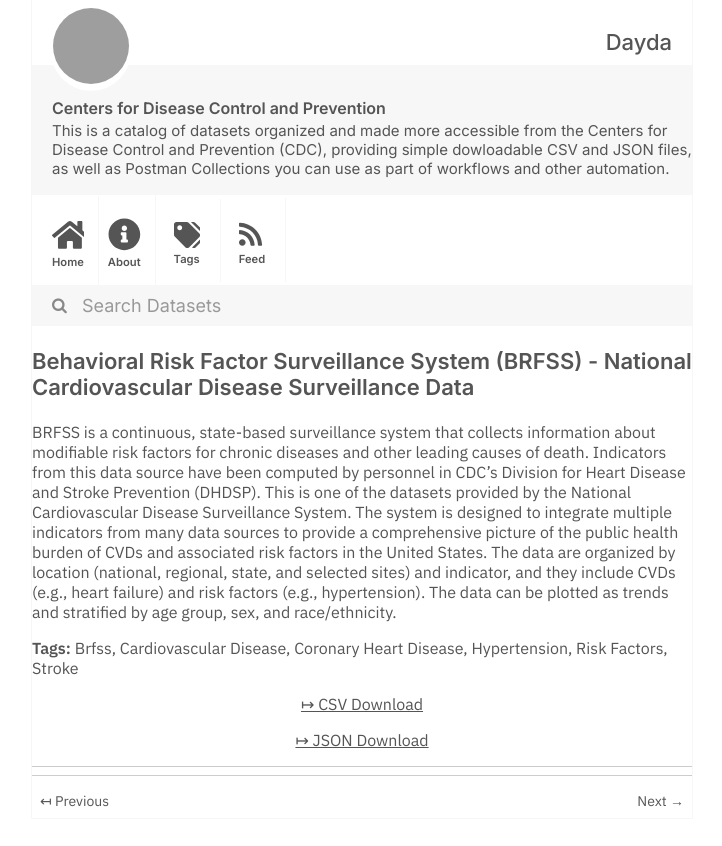
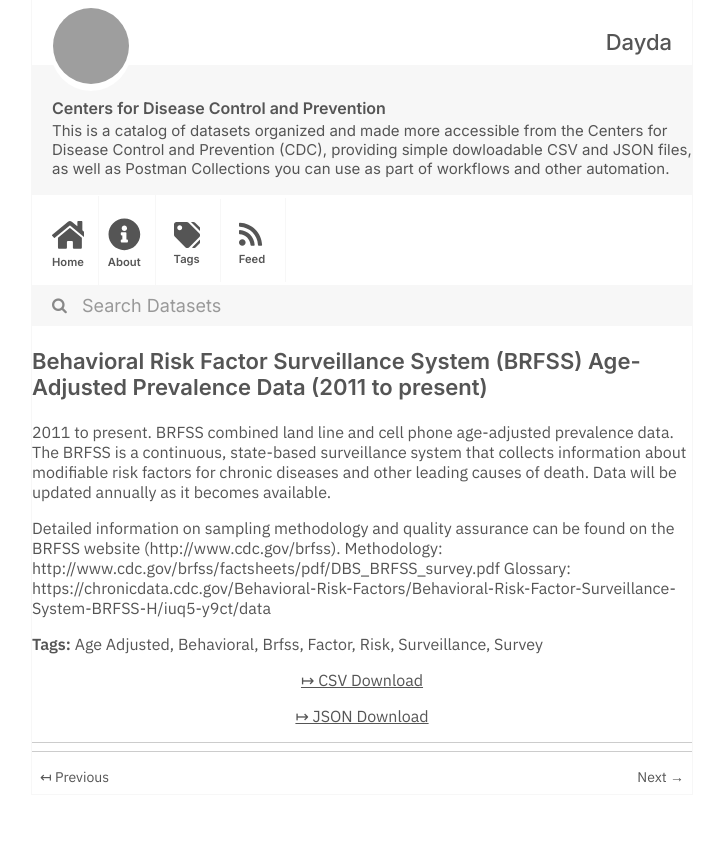
Before and after one commit to dayda-entities/centers-for-disease-control-and-prevention, a Jekyll site: the page built from _posts/2020-11-12-behavioral-risk-factor-surveil.md, in a window 1280 px wide, cut to the strip 0-846 px from the top of the page. Shown: the whole strip, without its empty margins (278-1000 px from the left). Built offline with Jekyll 4.4.1, drawn with Linux system fonts in a browser that asks for light colours; grey boxes are pictures that could not be loaded.

Commit message:
Publish Data

```diff
--- a/_posts/2020-11-12-behavioral-risk-factor-surveil.md
+++ b/_posts/2020-11-12-behavioral-risk-factor-surveil.md
@@ -1,22 +1,28 @@
 ---
 title: >-
-  Behavioral Risk Factor Surveillance System (BRFSS) -  National Cardiovascular
-  Disease Surveillance Data
-created: '2020-11-12T12:14:57.677899'
-modified: '2021-04-21T19:27:51.693573'
+  Behavioral Risk Factor Surveillance System (BRFSS) Age-Adjusted Prevalence
+  Data (2011 to present)
+created: '2020-11-12T12:14:07.102250'
+modified: '2021-04-21T19:22:09.692237'
 state: active
 type: dataset
 tags:
+  - Age Adjusted
+  - Behavioral
   - Brfss
-  - Cardiovascular Disease
-  - Coronary Heart Disease
-  - Hypertension
-  - Risk Factors
-  - Stroke
+  - Factor
+  - Risk
+  - Surveillance
+  - Survey
 groups: []
-csv_url: 'https://data.cdc.gov/api/views/ikwk-8git/rows.csv?accessType=DOWNLOAD'
-json_url: 'https://data.cdc.gov/api/views/ikwk-8git/rows.json?accessType=DOWNLOAD'
+csv_url: 'https://data.cdc.gov/api/views/d2rk-yvas/rows.csv?accessType=DOWNLOAD'
+json_url: 'https://data.cdc.gov/api/views/d2rk-yvas/rows.json?accessType=DOWNLOAD'
 layout: post
 
 ---
-BRFSS is a continuous, state-based surveillance system that collects information about modifiable risk factors for chronic diseases and other leading causes of death.  Indicators from this data source have been computed by personnel in CDC's Division for Heart Disease and Stroke Prevention (DHDSP). This is one of the datasets provided by the National Cardiovascular Disease Surveillance System. The system is designed to integrate multiple indicators from many data sources to provide a comprehensive picture of the public health burden of CVDs and associated risk factors in the United States. The data are organized by location (national, regional, state, and selected sites) and indicator, and they include CVDs (e.g., heart failure) and risk factors (e.g., hypertension). The data can be plotted as trends and stratified by age group, sex, and race/ethnicity.
+2011 to present. BRFSS combined land line and cell phone age-adjusted prevalence data. The BRFSS is a continuous, state-based surveillance system that collects information about modifiable risk factors for chronic diseases and other leading causes of death.
+Data will be updated annually as it becomes available.
+
+Detailed information on sampling methodology and quality assurance can be found on the BRFSS website (http://www.cdc.gov/brfss).
+Methodology: http://www.cdc.gov/brfss/factsheets/pdf/DBS_BRFSS_survey.pdf
+Glossary: https://chronicdata.cdc.gov/Behavioral-Risk-Factors/Behavioral-Risk-Factor-Surveillance-System-BRFSS-H/iuq5-y9ct/data
```
